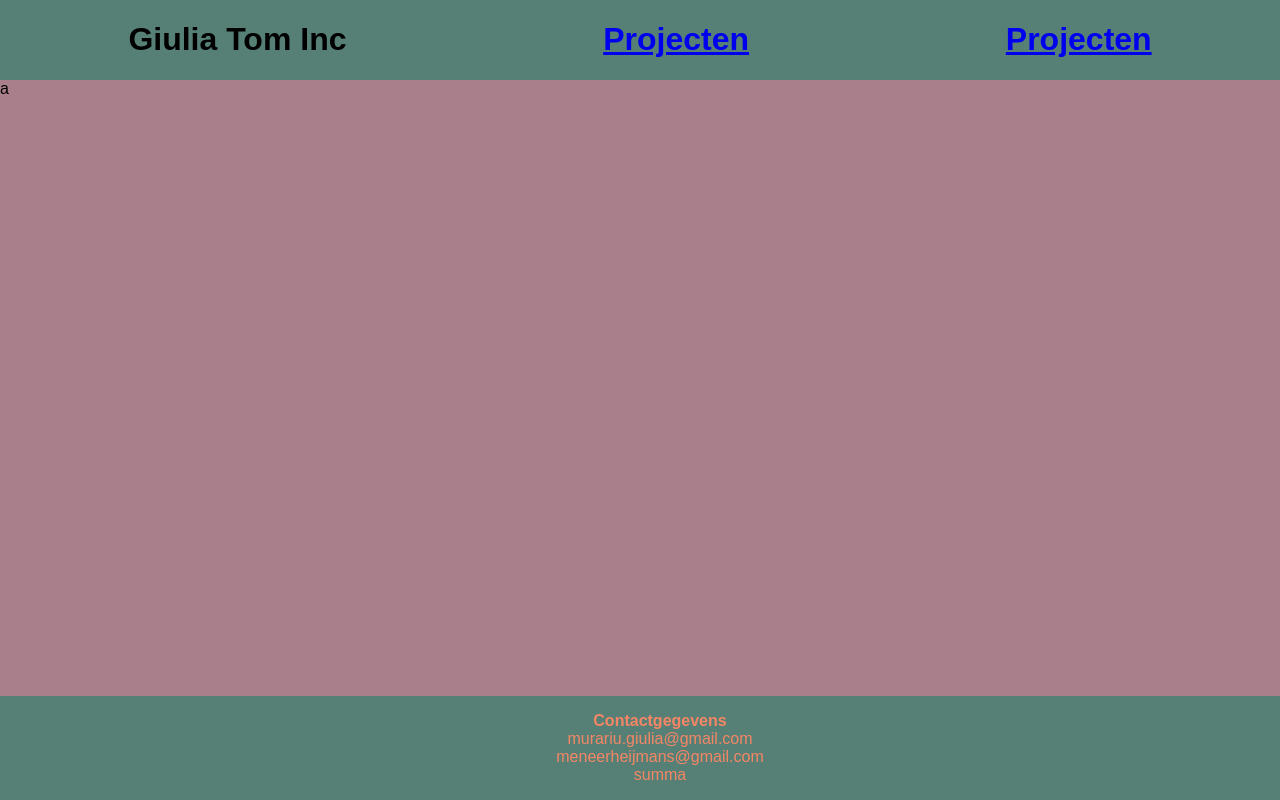
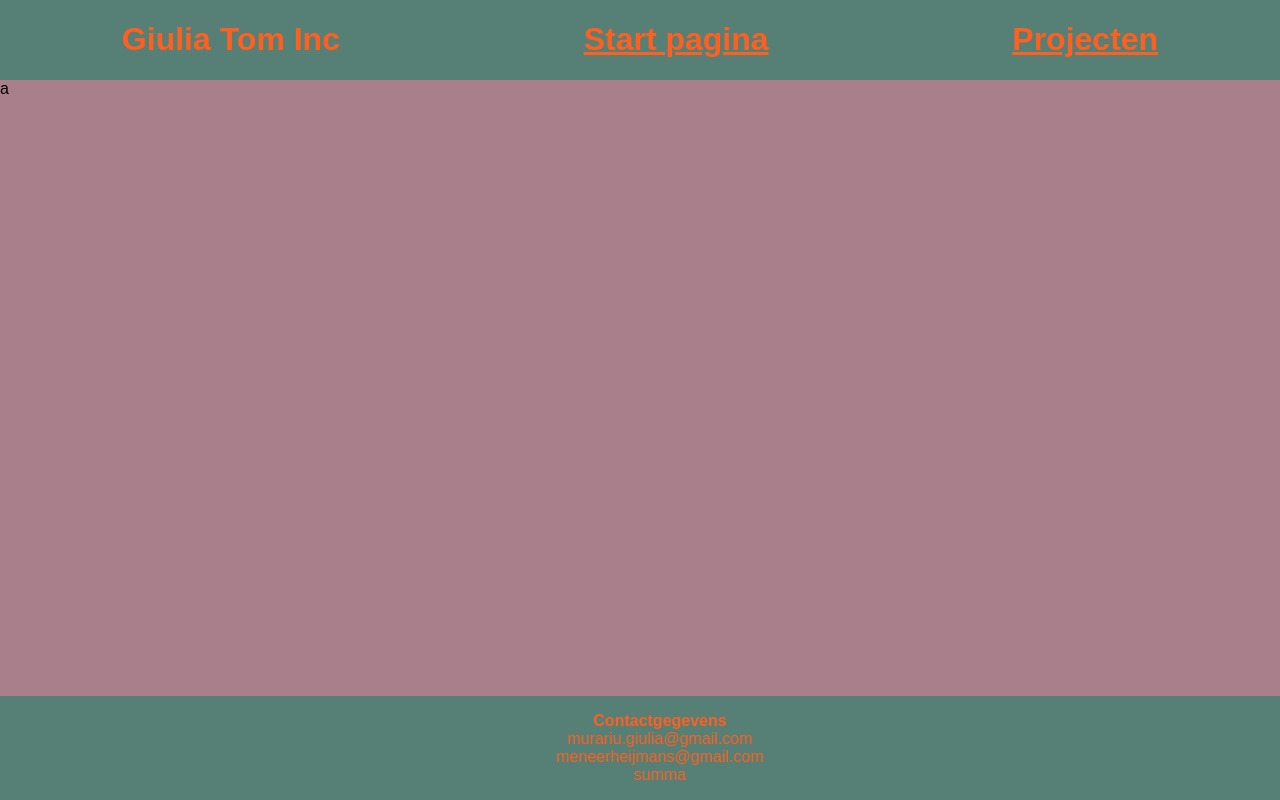
Before and after one commit to Raptrplays/DV4rep, a plain HTML site: page index.html in a window 1280 px wide. Drawn offline with Linux system fonts and the light colour scheme.

Commit message:
coole css enzo

```diff
--- a/index.html
+++ b/index.html
@@ -10,7 +10,7 @@
 <body>
     <header>
         <h1>Giulia Tom Inc</h1>
-        <h1><a href="index.html">Projecten</a></h1>
+        <h1><a href="index.html">Start pagina</a></h1>
         <h1><a href="projects.html">Projecten</a></h1>
     </header>
     <main>
--- a/style.css
+++ b/style.css
@@ -10,8 +10,12 @@ body {
 header {
     width: 100%;
     background-color: #568076;
+    color:#FF5F1F;
     display: flex;
     justify-content: space-around;
+}
+header a {
+    color: #FF5F1F;
 }
 main {
 
@@ -25,7 +29,7 @@ footer ul {
     display: flex;
     justify-content: center;
     flex-direction: column;
-    color: #f58665;
+    color: #FF5F1F;
   }
 
   footer ul li {
@@ -34,6 +38,6 @@ footer ul {
 
   footer ul li a {
     text-decoration: none;
-    color: #f58665;
+    color: #FF5F1F;
     font-size: 14px;
   }
```
